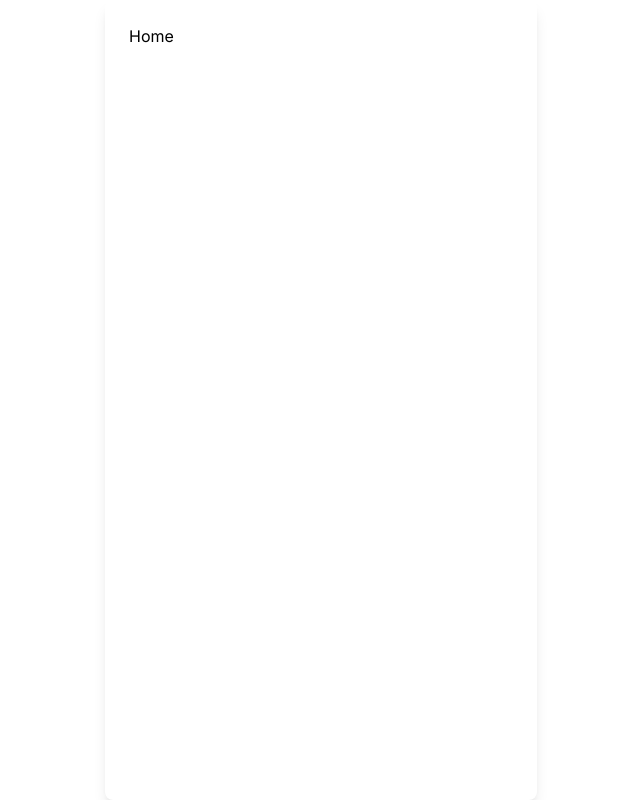
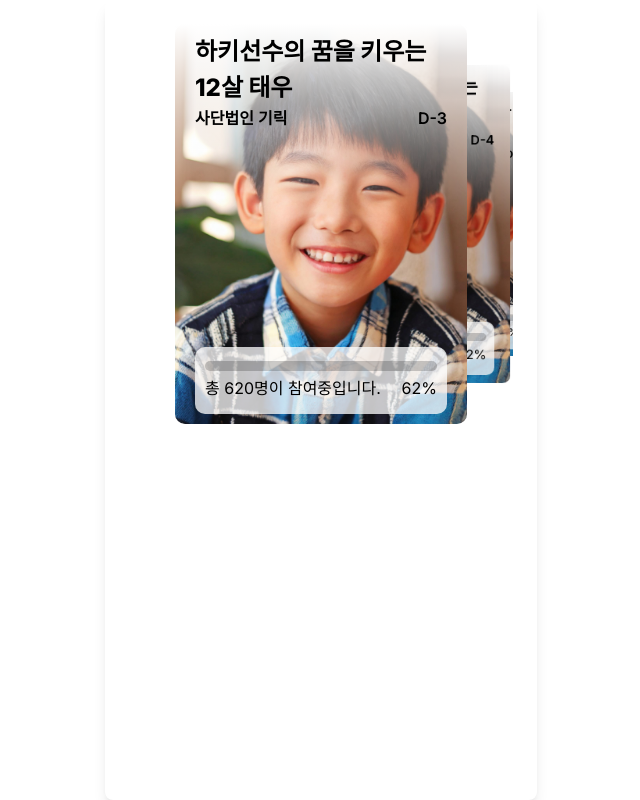
Before and after one commit to teo-sprint-17/giboo-click, a Next.js app: page / in a window 1280 px wide. Shown: the whole page, without its empty margins (319-959 px from the left). Built offline with nearby package versions, Linux system fonts and the light colour scheme.

Commit message:
feat: 캐러셀 구현

```diff
--- a/src/app/page.tsx
+++ b/src/app/page.tsx
@@ -1,5 +1,39 @@
-const Home = () => {
-  return <div>Home</div>;
-};
+'use client';
 
-export default Home;
+import Carousel from '@/components/Home/Carousel';
+
+export default function App() {
+  return (
+    <Carousel
+      items={[
+        {
+          id: 1,
+          title: '하키선수의 꿈을 키우는\n12살 태우',
+          donationFoundation: '사단법인 기릭',
+          remainDay: 3,
+          onClick: () => {
+            console.log('clicked1');
+          },
+        },
+        {
+          id: 2,
+          title: '하키선수의 꿈을 키우는\n12살 태우2',
+          donationFoundation: '사단법인 기릭',
+          remainDay: 4,
+          onClick: () => {
+            console.log('clicked2');
+          },
+        },
+        {
+          id: 3,
+          title: '하키선수의 꿈을 키우는\n12살 태우3',
+          donationFoundation: '사단법인 기릭',
+          remainDay: 4,
+          onClick: () => {
+            console.log('clicked3');
+          },
+        },
+      ]}
+    />
+  );
+}
--- /dev/null
+++ b/src/components/Home/Carousel.tsx
@@ -0,0 +1,77 @@
+import Image from 'next/image';
+import 'swiper/css';
+import 'swiper/css/effect-coverflow';
+import 'swiper/css/pagination';
+import { EffectCoverflow, Pagination } from 'swiper/modules';
+import { Swiper, SwiperSlide } from 'swiper/react';
+
+type Props = {
+  items: {
+    id: number;
+    title: string;
+    donationFoundation: string;
+    remainDay: number;
+    onClick?: () => void;
+  }[];
+};
+
+const Carousel = ({ items }: Props) => {
+  return (
+    <Swiper
+      spaceBetween={-200}
+      effect={'coverflow'}
+      grabCursor={true}
+      centeredSlides={true}
+      slidesPerView={2}
+      coverflowEffect={{
+        rotate: 10,
+        stretch: 0,
+        depth: 1000,
+        modifier: 1,
+        slideShadows: true,
+      }}
+      modules={[EffectCoverflow, Pagination]}
+      className="mySwiper"
+    >
+      {items.map(({ id, title, donationFoundation, remainDay, onClick }) => (
+        <SwiperSlide key={id} onClick={onClick}>
+          <div className="w-[292px] h-[400px] overflow-hidden	rounded-[10px]">
+            <div className="absolute w-full h-[50%] bg-gradient-to-t from-transparent via-white-100 to-white" />
+            <div className="absolute w-full py-[10px] px-[20px]">
+              <div className="font-['SUITE Variable'] font-extrabold text-[24px] leading-29.95 text-left whitespace-pre-wrap">
+                {title}
+              </div>
+              <div className="flex justify-between font-['SUITE Variable'] font-semibold text-[16px]">
+                <div className="">{donationFoundation}</div>
+                {remainDay >= 0 && <div className="">{`D-${remainDay}`}</div>}
+              </div>
+            </div>
+
+            <div className="absolute w-full bottom-[10px] px-[20px]">
+              <div className="h-full bg-white bg-opacity-75 rounded-[10px] px-[10px] py-[14px] flex flex-col gap-[5px]">
+                <div className="w-full h-[10px] relative rounded-[20px] bg-[#00000033]">
+                  <div className={`w-[${62}%] h-full absolute rounded-[20px] top-0 left-0 bg-[#FF3838]`} />
+                </div>
+                <div className="w-full flex justify-between">
+                  <div className="font-['SUITE Variable']">총 620명이 참여중입니다.</div>
+                  <div className="font-['SUITE Variable']">62%</div>
+                </div>
+              </div>
+            </div>
+
+            <Image
+              src="/assets/card-image1.jpeg"
+              className="w-full h-full object-cover"
+              alt=""
+              width={300}
+              height={0}
+              priority
+            />
+          </div>
+        </SwiperSlide>
+      ))}
+    </Swiper>
+  );
+};
+
+export default Carousel;
```
Also changed, not shown: public/assets/card-image1.jpeg (added).
